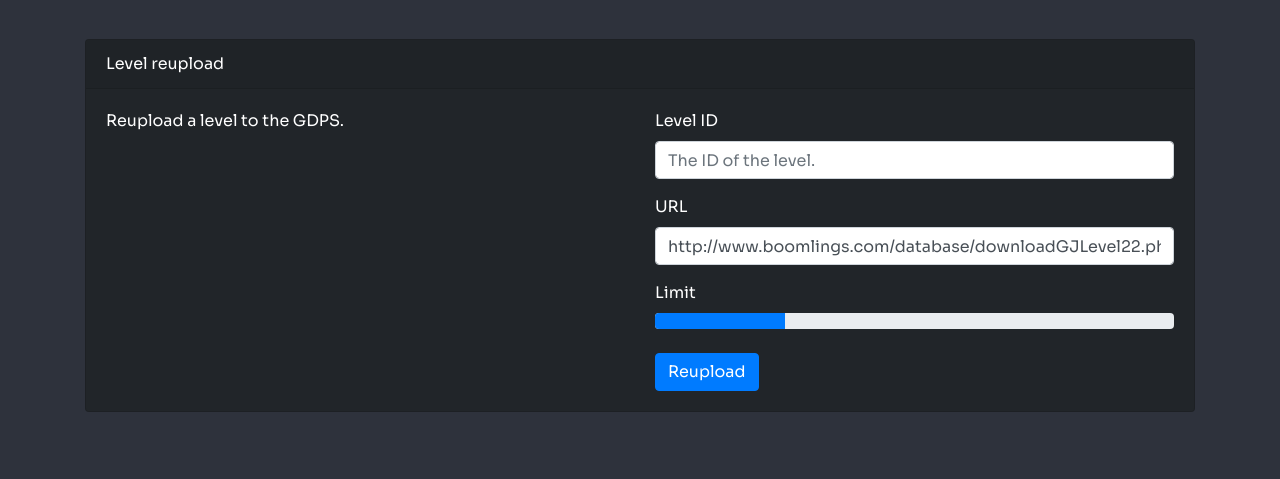
After one commit to RealistikDash/GDPyS, a Flask app: page /tools/reupload/level in a window 1280 px wide. The commit adds this page. Shown: the part 341-820 px from the top of the page. Run offline with Flask 2, Linux system fonts and the light colour scheme; parts of the project's set-up code (start-up, migrations or seed data) failed here and were passed over; some libraries are stand-ins or nearby versions.

Commit message:
site design

```diff
--- a/main.py
+++ b/main.py
@@ -282,6 +282,15 @@ def ToolsLoginRoute():
     SetSession(A[1])
     return redirect("/")
 
+# Realistik you can do the magic stuff
+@ToolBlueprint.route("/reupload/level")
+def tools_level_reupload_route():
+    return render_template("levelreupload.html", title="Level Reupload")
+
+@ToolBlueprint.route("/reupload/song")
+def tools_song_reupload_route():
+    return render_template("songreupload.html", title="Song Reupload")
+
 @ToolBlueprint.errorhandler(500)
 def Tool500():
     return render_template("500.html", session=session, title = "Code Broke")
--- a/static/css/GDPyS.css
+++ b/static/css/GDPyS.css
@@ -12,7 +12,7 @@ The main CSS style for the GDPyS frontend portion.
 @import url('https://fonts.googleapis.com/css2?family=Sora&display=swap');
 
 body, html {
-    font-family: "Sora";
+    font-family: "Sora", sans-serif;
     background-color: #2e323c;
     background-size: cover;
     height: 100%;
--- a/templates/base.html
+++ b/templates/base.html
@@ -43,7 +43,7 @@
                         </div>
                     </li>
                     <li class="nav-item">
-                        <a class="nav-link" href="https://github.com/RealistikDash/GDPyS">Source Code</a>
+                        <a class="nav-link" href="https://github.com/RealistikDash/GDPyS" target="blank">Source Code</a>
                     </li>
                 </ul>
             </div>
--- /dev/null
+++ b/templates/levelreupload.html
@@ -0,0 +1,37 @@
+{% extends "base.html" %}
+
+{% block image %}https://images.unsplash.com/photo-1541753236788-b0ac1fc5009d?ixlib=rb-1.2.1&auto=format&fit=crop&w=1300&q=80{% endblock %}
+{% block text %}Level Reupload{% endblock %}
+
+{% block content %}
+<div class="card">
+    <div class="card-header">
+        Level reupload
+    </div>
+    <div class="card-body">
+        <div class="row">
+            <div class="col-sm">
+                Reupload a level to the GDPS.<br><br>
+            </div>
+            <div class="col-sm">
+                <form action="/tools/reupload/level" method="post">
+                    <div class="form-group">
+                        <label>Level ID</label>
+                        <input type="text" class="form-control" name="username" placeholder="The ID of the level.">
+                    </div>
+                    <div class="form-group">
+                        <label>URL</label>
+                        <input class="form-control" name="password" placeholder="URL of the server." value="http://www.boomlings.com/database/downloadGJLevel22.php">
+                    </div>
+                    <label>Limit</label>
+                    <div class="progress">
+                        <div class="progress-bar" role="progressbar" style="width: 25%" aria-valuenow="25" aria-valuemin="0" aria-valuemax="100"></div>
+                    </div>
+                    <br>
+                    <button class="btn btn-primary" type="submit" name="">Reupload</button>
+                </form>
+            </div>
+        </div>
+    </div>
+</div>
+{% endblock %}
```
Also changed, not shown: templates/songreupload.html (added, +28 -0 lines).
